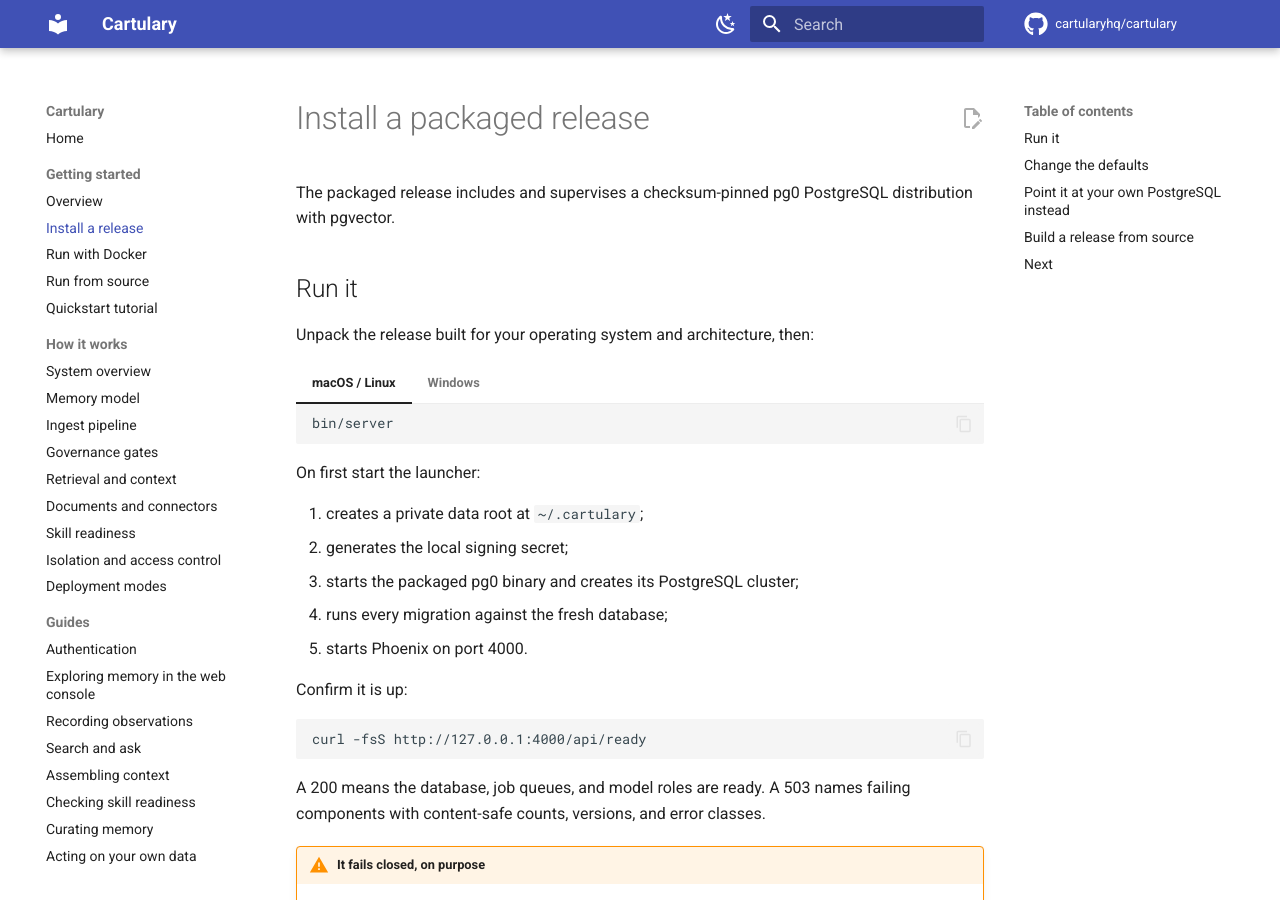
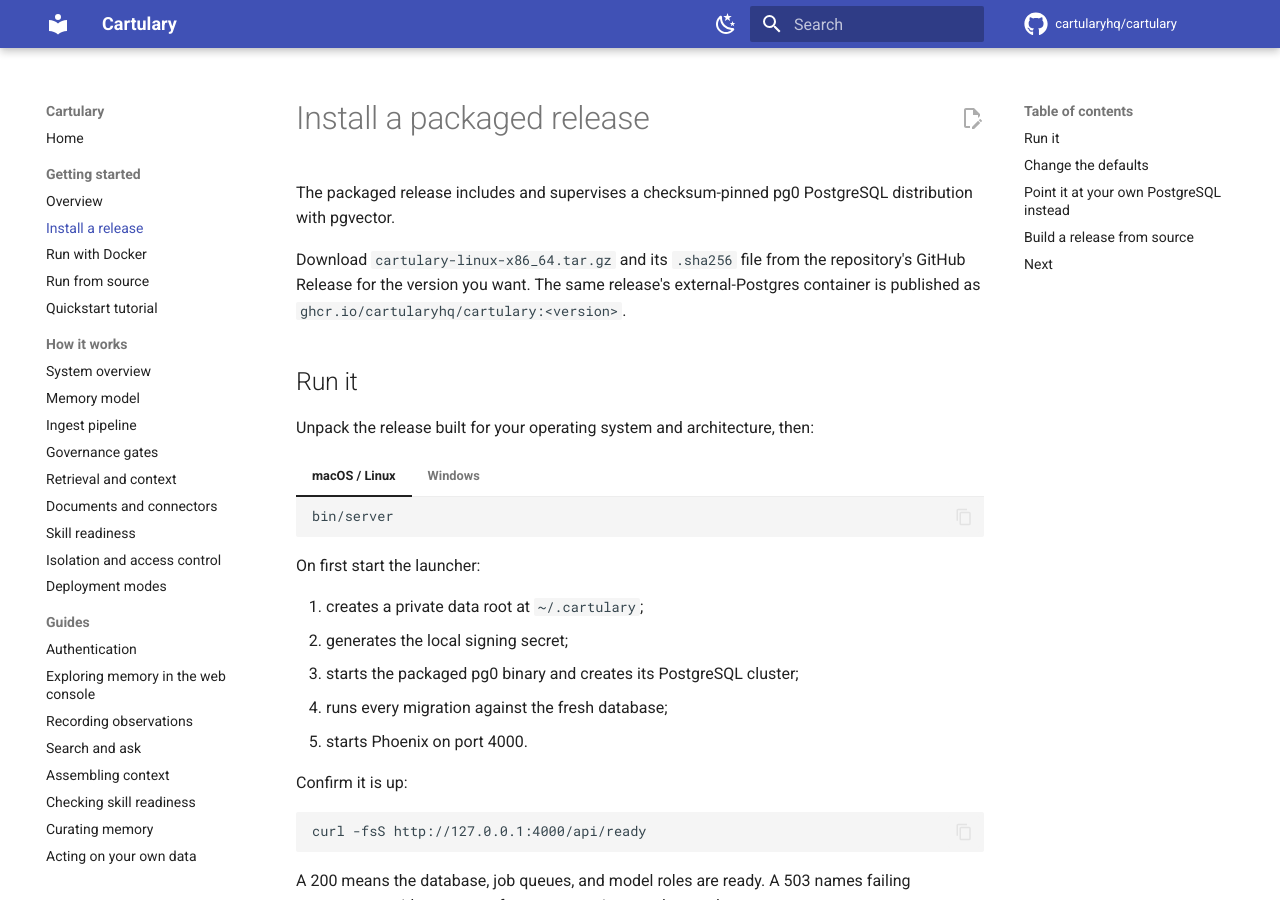
Before and after one commit to cartularyhq/cartulary, an MkDocs documentation site: the page built from docs/getting-started/install-release.md, in a window 1280 px wide and 900 px high. Built offline with MkDocs 1.6.1 and Material for MkDocs 9.7.7, drawn with Linux system fonts in a browser that asks for light colours; comment, search, counter and statistics services are not loaded.

Commit message:
ci: publish tagged release artifacts

```diff
--- a/docs/getting-started/install-release.md
+++ b/docs/getting-started/install-release.md
@@ -4,6 +4,11 @@
 
 The packaged release includes and supervises a checksum-pinned pg0 PostgreSQL
 distribution with pgvector.
+
+Download `cartulary-linux-x86_64.tar.gz` and its `.sha256` file from the
+repository's GitHub Release for the version you want. The same release's
+external-Postgres container is published as
+`ghcr.io/cartularyhq/cartulary:<version>`.
 
 ## Run it
 
```
Also changed, not shown: CHANGELOG.md (+3 -0 lines), specs/architecture/evaluation-ci-release-readiness.md (+3 -1 lines), specs/implementation-status.md (+2 -1 lines), specs/process/release-checklist.md (+4 -1 lines), specs/roadmap/beta-roadmap.md (+2 -2 lines), .github/workflows/README.md, 2 other files.
